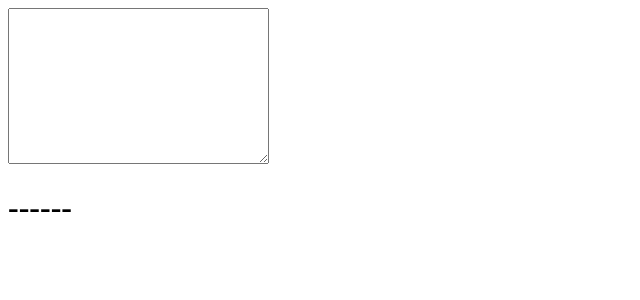
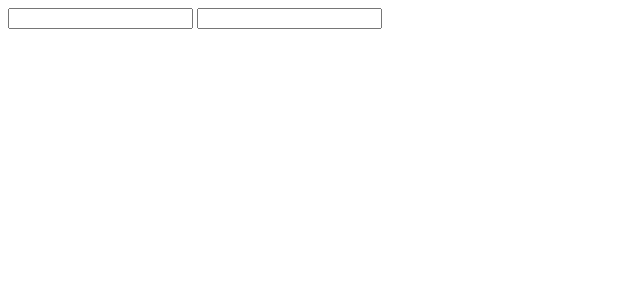
Before and after one commit to pbhatnagar3/react-app, a React (Create React App) app: page / in a window 1280 px wide. Shown: the top 300 px of the page, without its empty margins (0-640 px from the left). Built offline with nearby package versions, Linux system fonts and the light colour scheme.

Commit message:
how to use refs properly

```diff
--- a/src/App.js
+++ b/src/App.js
@@ -4,35 +4,34 @@ class App extends React.Component {
   constructor() {
     super();
     this.state = {
-      currentEvent: "------"
+      a: "",
+      b: ""
     }
 
     this.update = this.update.bind(this);
 
   }
 
-  update(e) {
+  update() {
     this.setState({
-      currentEvent: e.type
+      a: this.refs.a.value,
+      b: this.b.value
     })
   }
   render() {
     return (
       <div>
-      <textarea
-        onKeyPress={this.update}
-        onCopy={this.update}
-        onCut={this.update}
-        onPaste={this.update}
-        onFocus={this.update}
-        onBlur={this.update}
-        onDoubleClick={this.update}
-        onTouchMove={this.update}
-        onTouchEnd={this.update}
-        cols='30'
-        rows='10'
-         />
-        <h1> {this.state.currentEvent} </h1>
+        <input
+          ref='a'
+          type='text'
+          onChange={this.update.bind(this)}
+          / > {this.state.a}
+
+        <input
+          ref={ (harry_potter) => this.b = harry_potter}
+          type='text'
+          onChange={this.update.bind(this)}
+          / > {this.state.b}
       </div>
       )
   }
```
Also changed, not shown: lecture-notes.txt.
